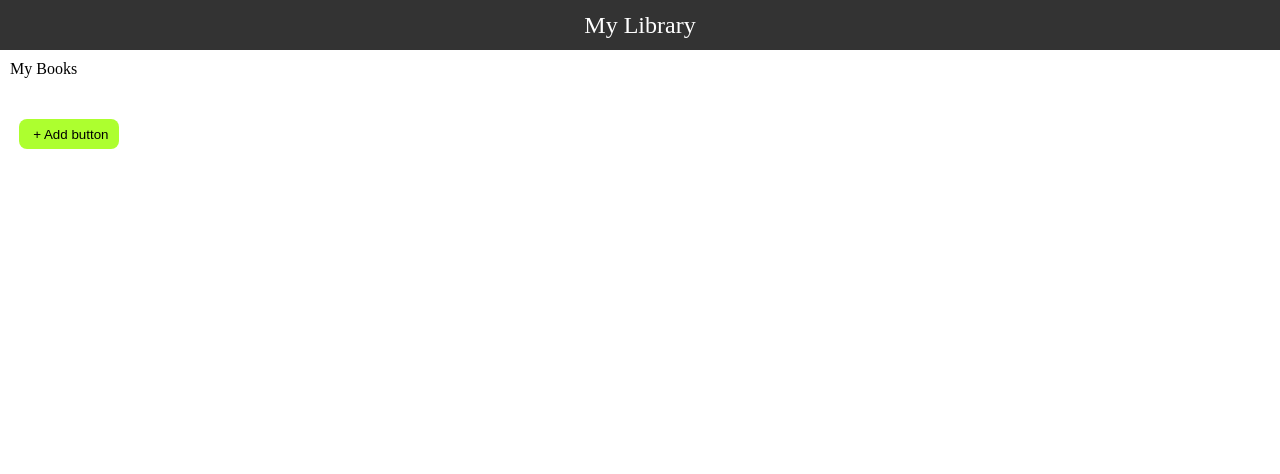
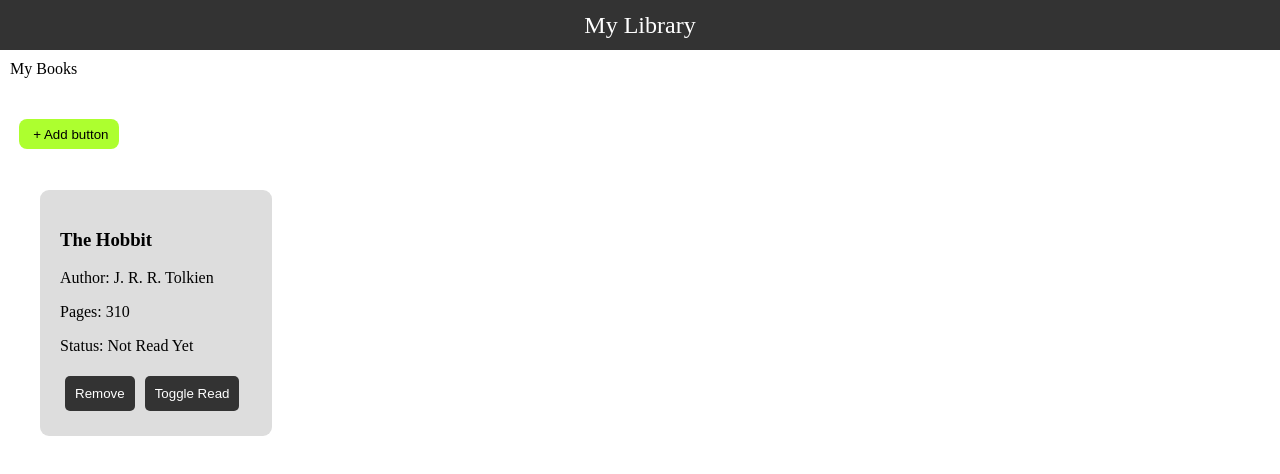
Before and after one commit to jrc03/Library, a plain HTML site: page index.html in a window 1280 px wide. Drawn offline with Linux system fonts and the light colour scheme.

Commit message:
book saving system is now working

```diff
--- a/index.html
+++ b/index.html
@@ -37,8 +37,7 @@
                     </form>
                 </div>
               </dialog>
-
-
+         <div class="library"></div>
         </main>
 
     </section>
--- a/script.js
+++ b/script.js
@@ -1,7 +1,13 @@
-
+// Dialog things
 const dialog = document.querySelector("dialog");
 const showButton = document.querySelector("#addBtn");
 const closeButton = document.querySelector("#closeBtn");
+
+// Form things
+const addBookButton = document.querySelector("#addBookBtn");
+
+// Library stuff
+const library = document.querySelector(".library");
 
 // "Show the dialog" button opens the dialog modally
 showButton.addEventListener("click", () => {
@@ -12,3 +18,87 @@
 closeButton.addEventListener("click", () => {
   dialog.close();
 });
+
+const myLibrary = [
+  {
+    title: "The Hobbit",
+    author: "J. R. R. Tolkien",
+    pages: 310,
+    read: false,
+  }, // Add more books here...
+];
+
+function Book(title, author, pages, read) {
+  // the constructor...
+  this.title = title;
+  this.author = author;
+  this.pages = pages;
+  this.read = read;
+}
+
+function display() {
+  console.table(myLibrary);
+
+
+
+  myLibrary.forEach((book, index) => {
+    const bookCard = document.createElement("div");
+    bookCard.classList.add("book-card");
+
+    const titleElement = document.createElement("h3");
+    titleElement.textContent = book.title;
+    bookCard.appendChild(titleElement);
+
+    const authorElement = document.createElement("p");
+    authorElement.textContent = `Author: ${book.author}`;
+    bookCard.appendChild(authorElement);
+
+    const pagesElement = document.createElement("p");
+    pagesElement.textContent = `Pages: ${book.pages}`;
+    bookCard.appendChild(pagesElement);
+
+    const statusElement = document.createElement("p");
+    statusElement.textContent = `Status: ${book.read ? "Read" : "Not Read Yet"}`;
+    bookCard.appendChild(statusElement);
+
+    const removeButton = document.createElement("button");
+    removeButton.textContent = "Remove";
+    removeButton.addEventListener("click", () => removeBook(index));
+    bookCard.appendChild(removeButton);
+
+    const toggleReadButton = document.createElement("button");
+    toggleReadButton.textContent = "Toggle Read";
+    toggleReadButton.addEventListener("click", () => toggleReadStatus(index));
+    bookCard.appendChild(toggleReadButton);
+
+    library.appendChild(bookCard);
+
+  });
+}
+
+function addBookToLibrary() {
+  // Retrieve form values
+  const title = document.querySelector("#title").value;
+  const author = document.querySelector("#author").value;
+  const pages = document.querySelector("#pages").value;
+  const read = document.querySelector("#readStatus").checked;
+
+  // Create new book and add to library
+  const newBook = new Book(title, author, pages, read);
+  myLibrary.push(newBook);
+  display();
+  clear();
+}
+
+function clear() {
+  document.querySelector("form").reset();
+}
+
+function removeBook(index){
+myLibrary.splice(index,1);
+display();
+
+}
+// Add event listener to the add book button
+addBookButton.addEventListener("click", addBookToLibrary);
+display();
--- a/style.css
+++ b/style.css
@@ -107,3 +107,38 @@ dialog::backdrop {
 
     background-color: rgba(0, 0, 0, 0.5);
 }
+
+
+.library{
+   border-radius: 9px;
+
+   padding: 20px;
+   margin: 10px;
+   gap: 10px;
+   display: grid;
+   grid-template-columns: repeat(auto-fill, minmax(200px,1fr));
+}
+
+.book-card{
+background-color: #ddd;
+border-radius: 9px;
+padding: 20px;
+
+}
+.book-card:hover{
+    box-shadow: 0 0 3px black;
+}
+
+.book-card button:hover{
+   background-color: #555;
+}
+
+.book-card button{
+   background-color: #333;
+   color: white;
+   border: none;
+   border-radius: 5px;
+   cursor: pointer;
+   padding: 10px;
+    margin: 5px;
+}
```
Lines whose indentation alone changed are shown as unchanged.
